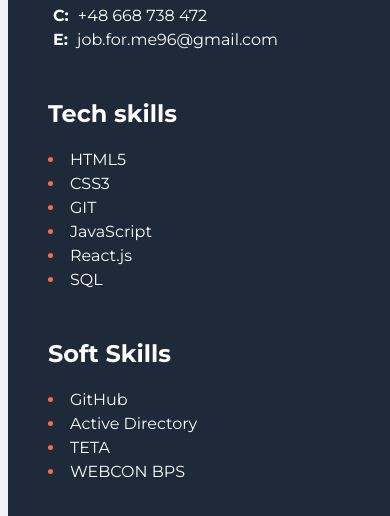
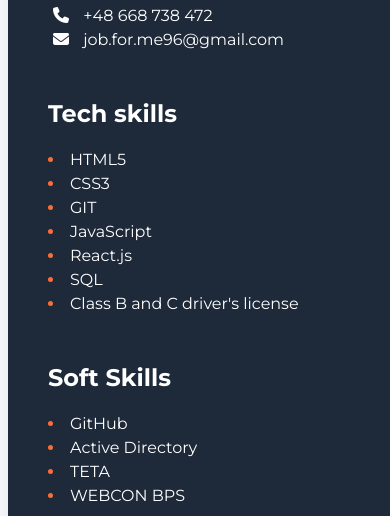
Before and after one commit to Dzhemelynskij/Project--1-, a plain HTML site: page index.html in a window 390 px wide. Shown: the part 623-1139 px from the top of the page. Drawn offline with Linux system fonts and the light colour scheme.

Commit message:
add new icon phone and mail

```diff
--- a/index.html
+++ b/index.html
@@ -12,6 +12,10 @@
       href="https://fonts.googleapis.com/css2?family=Montserrat:wght@400;700&display=swap"
       rel="stylesheet"
     />
+    <script
+      src="https://kit.fontawesome.com/2c4361035f.js"
+      crossorigin="anonymous"
+    ></script>
   </head>
   <body>
     <div class="wrapper">
@@ -153,12 +157,17 @@
         <div class="contact-block">
           <h2 class="header-secondary">Contacts</h2>
           <p class="contacts-links">
-            <span class="bold">C:</span>
+            <span class="bold">
+              <i class="fa-solid fa-phone"></i>
+            </span>
             <a class="contacts-links" href="tel: +48 668 738 472"
-              >+48 668 738 472
+              ></i>+48 668 738 472
             </a>
-            <br />
-            <span class="bold">E:</span>
+
+            <br/>
+            <span class="bold">
+              <i class="fa-solid fa-envelope"></i>
+            </span>
             <a class="contacts-links" href="mailto: job.for.me96@gmail.com"
               >job.for.me96@gmail.com</a
             >
@@ -174,6 +183,7 @@
             <li><span class="list-secondary-item">JavaScript</span></li>
             <li><span class="list-secondary-item">React.js</span></li>
             <li><span class="list-secondary-item">SQL</span></li>
+            <li><span class="list-secondary-item">Class B and C driver's license</span></li>
           </ul>
         </div>
 
--- a/style.css
+++ b/style.css
@@ -35,10 +35,6 @@ aside {
   margin-left: 5px;
 }
 
-.bold {
-  font-weight: 700;
-}
-
 .list-secondary {
   color: #fb6d3a;
   font-size: 16px;
@@ -60,6 +56,11 @@ aside {
 .tech-skills-block {
   margin-top: 47px;
   margin-left: 40px;
+}
+
+.bold {
+  font-weight: 700px;
+  padding-right: 5px;
 }
 
 main {
```
